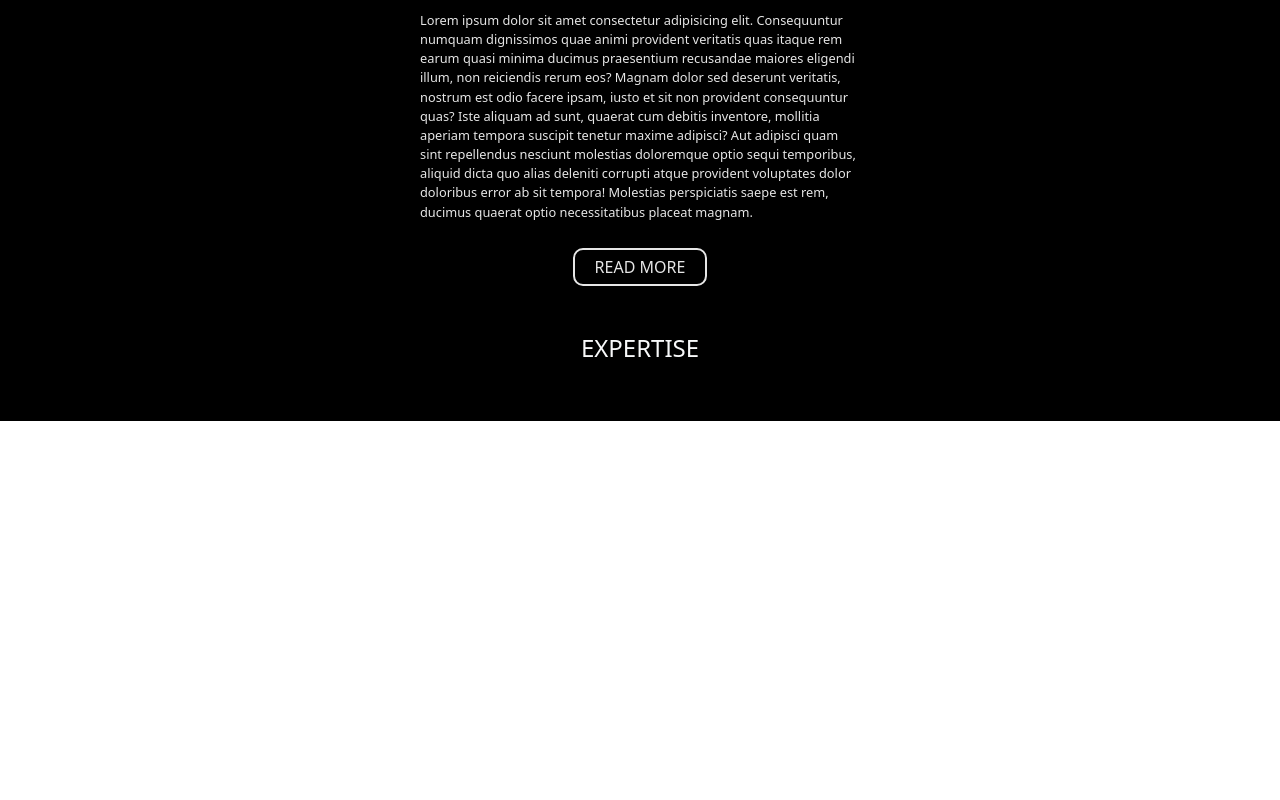
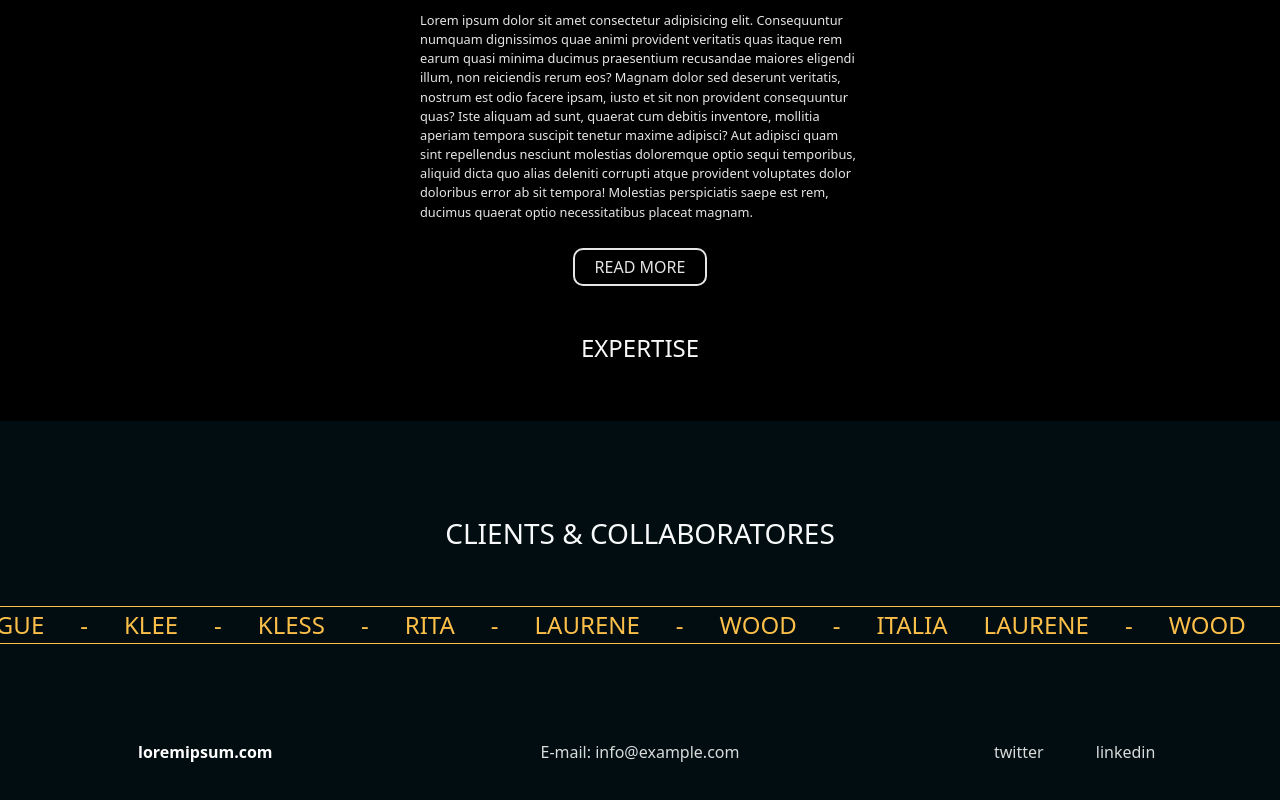
Before and after one commit to micheledimassimo/project-frontend, a Vue app: page / in a window 1280 px wide. Shown: the part 924-1724 px from the top of the page. Before the commit the page ends 1345 px from the top, so only its background shows below. Built offline with nearby package versions, Linux system fonts and the light colour scheme.

Commit message:
completato componente footer

```diff
--- a/src/App.vue
+++ b/src/App.vue
@@ -2,6 +2,8 @@
 
 import AppHeader from './components/AppHeader.vue';
 import AppBiography from './components/AppBiography.vue';
+import AppMain from './components/AppMain.vue';
+import AppFooter from './components/AppFooter.vue';
 
 export default {
   data() {
@@ -12,7 +14,9 @@ export default {
 
   components: {
     AppHeader,
-    AppBiography
+    AppBiography,
+    AppMain,
+    AppFooter
   },
   methods: {
 
@@ -26,6 +30,10 @@ export default {
     <AppHeader />
 
     <AppBiography />
+
+    <AppMain />
+
+    <AppFooter />
   </div>
 </template>
 
--- a/src/components/AppFooter.vue
+++ b/src/components/AppFooter.vue
@@ -3,20 +3,103 @@ import { store } from '../store.js';
 export default {
   data() {
     return {
-
+      clients: [
+        "Laurene", "-", "wood", "-", "italia", "-", "rik", "-", "eco", "-",
+        "vogue", "-", "klee", "-", "kless", "-", "rita", "-", "Laurene", "-",
+        "wood", "-", "italia", "Laurene", "-", "wood", "-", "italia", "-", "rik", "-", "eco", "-",
+        "vogue", "-", "klee", "-", "kless", "-", "rita", "-", "Laurene", "-",
+        "wood", "-", "italia", "Laurene", "-"
+      ]
     }
   }
 }
 </script>
 
 <template>
-
+	<footer>
+    <div class="py-5">
+      <h3 class="text-center text-light py-5 text-uppercase">
+      Clients & collaboratores
+      </h3>
+      <!--slider-->
+      <div class="slider">
+          <div class="slide-track">
+            <div class="slide" v-for="(name, index) in clients" :key="index">
+              <span class="ms-3 text-uppercase">{{ name }}</span>
+            </div>
+          </div>
+      </div>
+    </div>
+    <div class="py-5">
+      <div class="row text-white text-center justify-content-around">
+        <div class="col-4">
+          <a href="#">
+            loremipsum.com
+          </a>
+        </div>
+        <div class="col-4 custom-opacity">
+          <span>
+            E-mail: info@example.com
+          </span>
+        </div>
+        <div class="col-4 custom-opacity">
+          <span class="me-4">
+            twitter
+          </span>
+          <span class="ms-4">
+            linkedin
+          </span>
+        </div>
+      </div>
+    </div>
+  </footer>
 </template>
 
 <style lang="scss" scoped>
 @use '../assets/scss/partials/variables' as *;
 
+footer {
+  background-color: #010d10;
+  .slider {
+    border: 1px solid #FCBF49;
+    border-left: none;
+    border-right: none;
+    overflow: hidden;
+    white-space: nowrap;
+    position: relative;
+  }
 
+  .slide-track {
+    display: flex;
+    width: 100%; /* Doppia larghezza per il loop continuo */
+    animation: slide-left 8s linear infinite;
+  }
+
+  .slide {
+    flex: none;
+    font-size: 1.5rem;
+    color: #FCBF49;
+    padding: 0 10px;
+  }
+
+  @keyframes slide-left {
+    from {
+      transform: translateX(0);
+    }
+    to {
+      transform: translateX(-100%);
+    }
+  }
+
+  a {
+    text-decoration: none;
+    color: white;
+    font-weight: bold;
+  }
+  .custom-opacity {
+    opacity: 0.85;
+  }
+}
 
 
 
```
